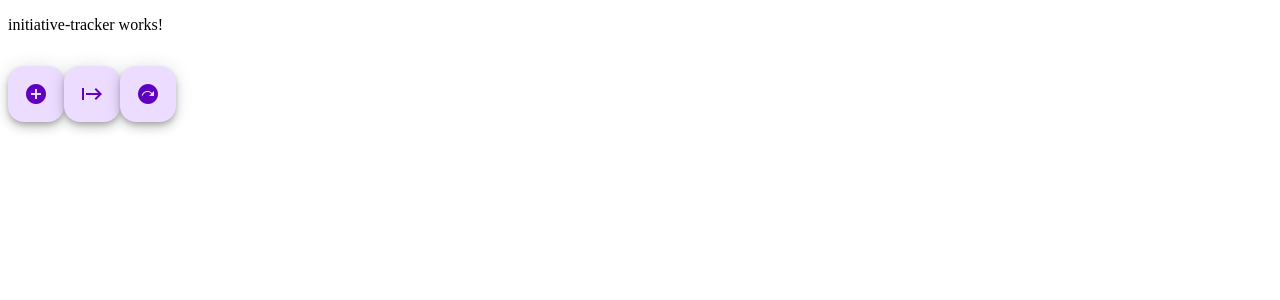
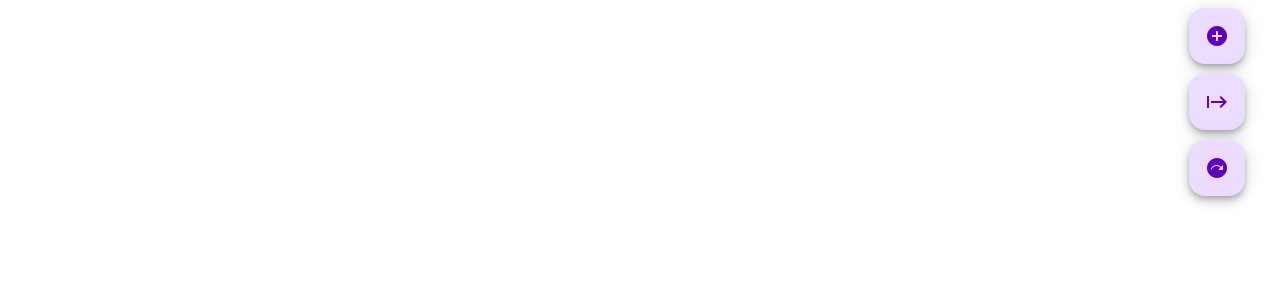
Before and after one commit to Nevitash/dnd, an Angular app: page / in a window 1280 px wide. Shown: the top 300 px of the page. Built offline with nearby package versions, Linux system fonts and the light colour scheme.

Commit message:
redisgnes the initiative tracker layout

```diff
--- a/src/app/components/initiative-tracker/initiative-tracker.component.html
+++ b/src/app/components/initiative-tracker/initiative-tracker.component.html
@@ -1,16 +1,18 @@
-<p>initiative-tracker works!</p>
+<div class="initiative-tracker-container">
+  <div class="initiative-order">
     <mat-list>
       @if (this.phase === Phase.PREVIEW) {
-    @for (entry of this._entries; track entry().id){
+        @for (entry of this._entries; track entry().id) {
           <app-initiative-tracker-entry [tracked]="entry()" (click)="editEntry(entry)"></app-initiative-tracker-entry>
         }
       } @else {
-    @for (entry of this._roundEntries; track entry().id){
+        @for (entry of this._roundEntries; track entry().id) {
           <app-initiative-tracker-entry [tracked]="entry()" (click)="editEntry(entry)"></app-initiative-tracker-entry>
         }
       }
-
     </mat-list>
+  </div>
+  <div class="initiative-controls">
     <button mat-fab (click)="addCharacterClick()">
       <mat-icon>add_circle</mat-icon>
     </button>
@@ -20,3 +22,5 @@
     <button mat-fab (click)="nestTurn()">
       <mat-icon>next_plan</mat-icon>
     </button>
+  </div>
+</div>
--- a/src/app/components/initiative-tracker/initiative-tracker.component.scss
+++ b/src/app/components/initiative-tracker/initiative-tracker.component.scss
@@ -0,0 +1,16 @@
+.initiative-tracker-container{
+  display: flex;
+  flex:1 1 auto;
+  flex-flow: row wrap;
+  gap: 5px;
+}
+.initiative-controls{
+  flex: 1 0 50px;
+  display: flex;
+  flex-flow: column wrap;
+  gap: 10px;
+}
+
+.initiative-order{
+  flex: 5 1 80%;
+}
```
Lines whose indentation alone changed are shown as unchanged.
